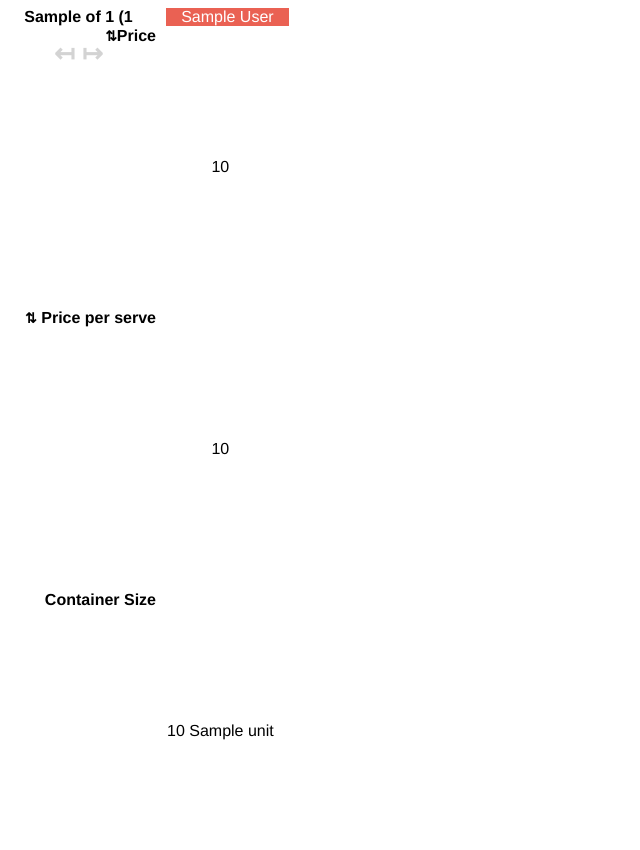
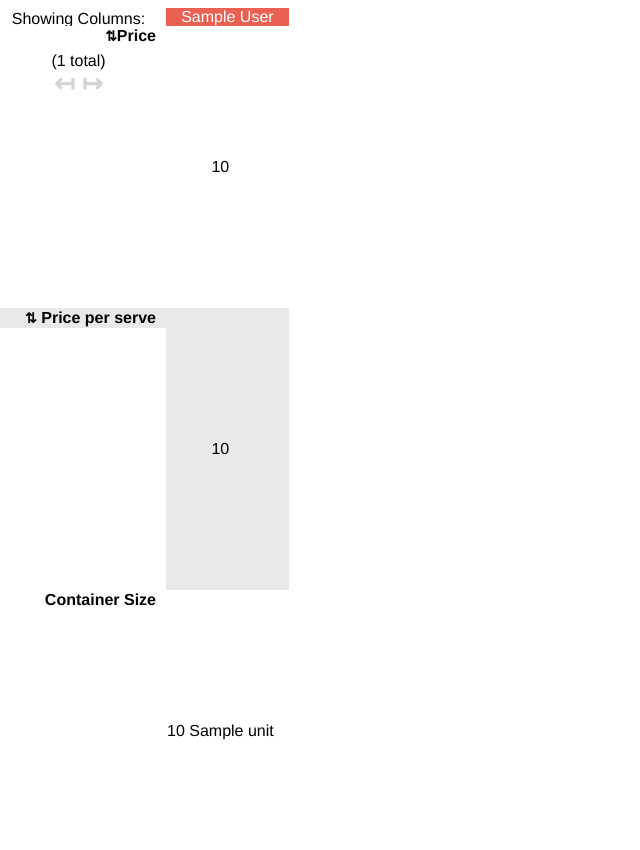
Before and after one commit to alyssaq/iherb-scraper-searcher, a Python web app: template app/templates/index.html in a window 1280 px wide. Shown: the top 850 px of the page, without its empty margins (0-640 px from the left). Run offline with Jinja, Linux system fonts and the light colour scheme; the template is opened without the code that fills it: most values are stand-ins (such as "Sample title", 1, 10 or a date in 2020); some libraries are stand-ins or nearby versions.

Commit message:
Pagination styling

```diff
--- a/app/css/site.css
+++ b/app/css/site.css
@@ -23,6 +23,10 @@
   min-height: 1880px;
   table-layout: fixed;
   padding-left: 158px;
+}
+.normal {
+  font-weight: normal;
+  line-height: 1.3;
 }
 td {
   text-align: center;
@@ -59,7 +63,7 @@
   float: left;
   margin-left: 2px;
 }
-tr: nth-child(even) > td {
+tr:nth-child(even) > td {
   background-color: #e9e9e9;
 }
 .category > td {
--- a/app/js/main.js
+++ b/app/js/main.js
@@ -1,6 +1,4 @@
 (function () {
-  var multivXhr = $.getJSON('data/results.json');
-  var nutrientsXhr = $.getJSON('data/nutrients.json');
   var categories = ['Vitamins', 'Minerals', 'Trace Elements', 'Enzymes',
     'Probiotics', 'Macronutrients',  'Amino Acids'];
   var DATA = {
@@ -14,7 +12,6 @@
     categories: categories,
     results_per_page: 100
   };
-  var store = window.localStorage;
 
   function concat(a, b) {
     Array.prototype.push.apply(a, b);
@@ -33,14 +30,18 @@
     }
     var rendered = nunjucks.render('results.html', DATA);
     document.getElementById('results').innerHTML = rendered;
-    addEvents();
   }
 
+  function main() {
+    var multivXhr = $.getJSON('data/results.json');
+    var nutrientsXhr = $.getJSON('data/nutrients.json');
+    nunjucks.configure({watch: false});
     Promise.all([multivXhr, nutrientsXhr]).then(function (res) {
       DATA.data = res[0];
       DATA.allnutrients = res[1];
       render(true);
     });
+  }
 
   $(document).on('click', function (e) {
     var dataset = e.target.dataset;
@@ -48,6 +49,7 @@
     var navigate = dataset.navigate;
 
     if (key) {
+      var store = window.localStorage;
       var sortMultiplier = store.getItem(key) || 1;
       DATA.data = DATA.data.sort(function (rowA, rowB) {
         return (rowA[key] - rowB[key]) * sortMultiplier;
@@ -70,18 +72,17 @@
       render(false);
     }
   });
-  FastClick.attach(document.body);
 
-  function addEvents() {
-    $('input[type=checkbox]').change(function () {
+  $(document).on('change', function (e) {
+    var target = e.target;
     concat(DATA.data, DATA.pages.splice(0));
     var data = DATA.data;
     var removed = DATA.removed;
-      var selectedText = this.parentElement.textContent.trim();
-      var category = this.dataset.category;
-      DATA.checkedBox[selectedText] = this.checked ? 'checked' : '';
+    var selectedText = target.parentElement.textContent.trim();
+    var category = target.dataset.category;
+    DATA.checkedBox[selectedText] = target.checked ? 'checked' : '';
 
-      if (this.checked) {
+    if (target.checked) {
       for (var i = 0; i < data.length; i++) {
         var nutrient = data[i].nutrients[selectedText];
 
@@ -96,9 +97,9 @@
       return render(true);
     }
   });
-  }
+  FastClick.attach(document.body);
+  main();
 
-  nunjucks.configure({ watch: false });
   WebFontConfig = {
     google: { families: [ 'Titillium+Web:400,700:latin' ] }
   };
--- a/app/templates/results.html
+++ b/app/templates/results.html
@@ -2,8 +2,16 @@
   <thead>
   <tr>
     <th class="header center">
-      <div>
-        {{page_no}} of {{total_pages}} ({{total_results}} results)
+      <div class="normal">
+        Showing Columns: <br>
+        {% set start = (page_no-1) * results_per_page + 1 %}
+        {% if page_no < total_pages %}
+          {% set end = page_no * results_per_page %}
+        {% else %}
+          {% set end = total_results %}
+        {% endif %}
+        <b>{{start}} to {{end}}</b> <br>
+        ({{total_results}} total)
       </div>
       {% if page_no > 1 %}
       <span data-navigate="prev">
```
Lines whose indentation alone changed are shown as unchanged.
